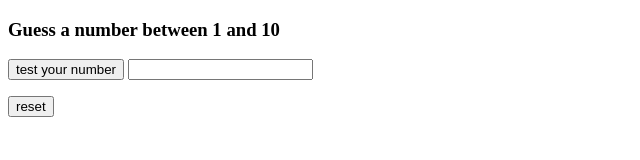
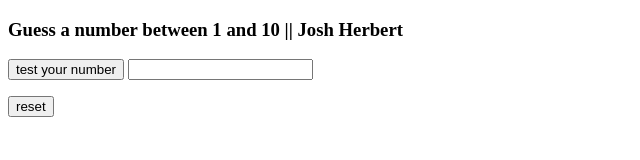
Before and after one commit to Joshuah403/Joshuah403.github.io, a plain HTML site: page Assesmen03.html in a window 1280 px wide. Shown: the whole page, without its empty margins (0-640 px from the left). Drawn offline with Linux system fonts and the light colour scheme.

Commit message:
Update Assesmen03.html

```diff
--- a/Assesmen03.html
+++ b/Assesmen03.html
@@ -14,7 +14,7 @@
   </head>
 
 	<body>
-		<h3> Guess a number between 1 and 10 </h3>
+		<h3> Guess a number between 1 and 10 || Josh Herbert</h3>
 		<button onclick="myFunction()" >test your number</button>
 		<input type="number" id="UserIn" value="enter a number here">
 		<p id="demo"></p>
```
